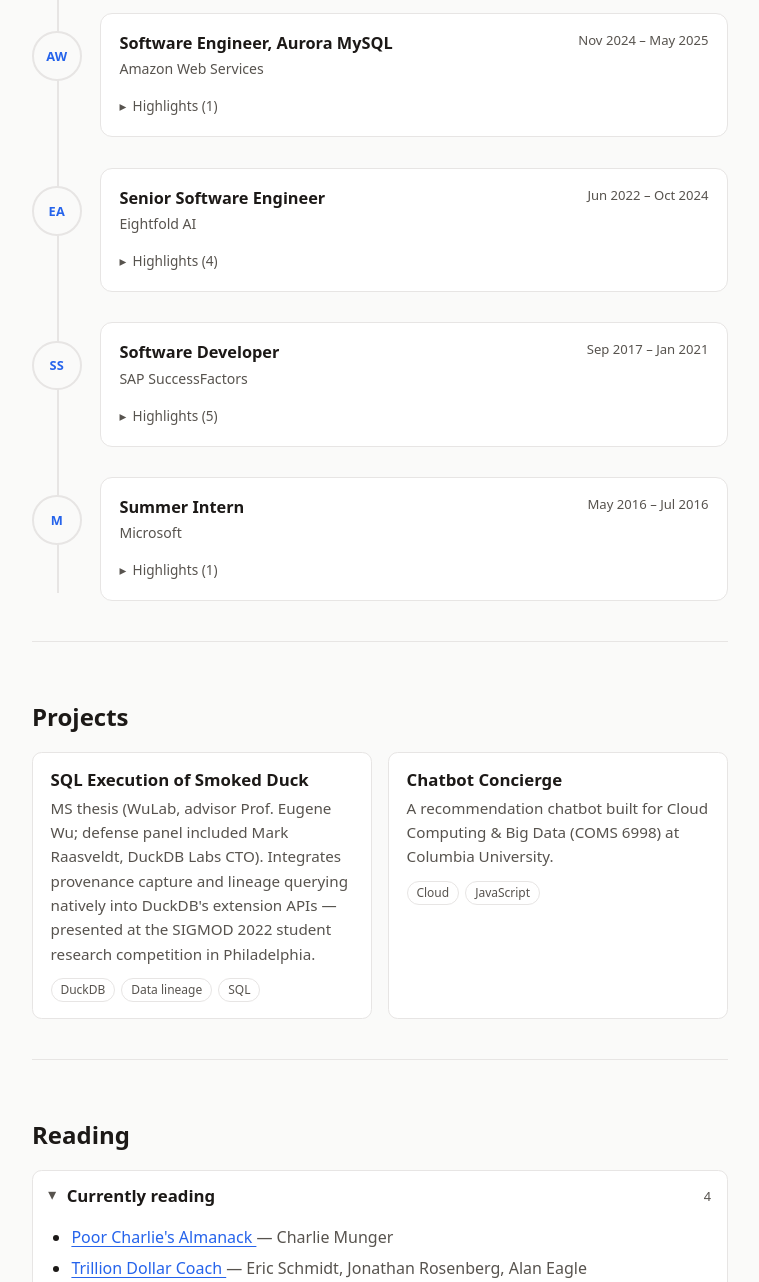
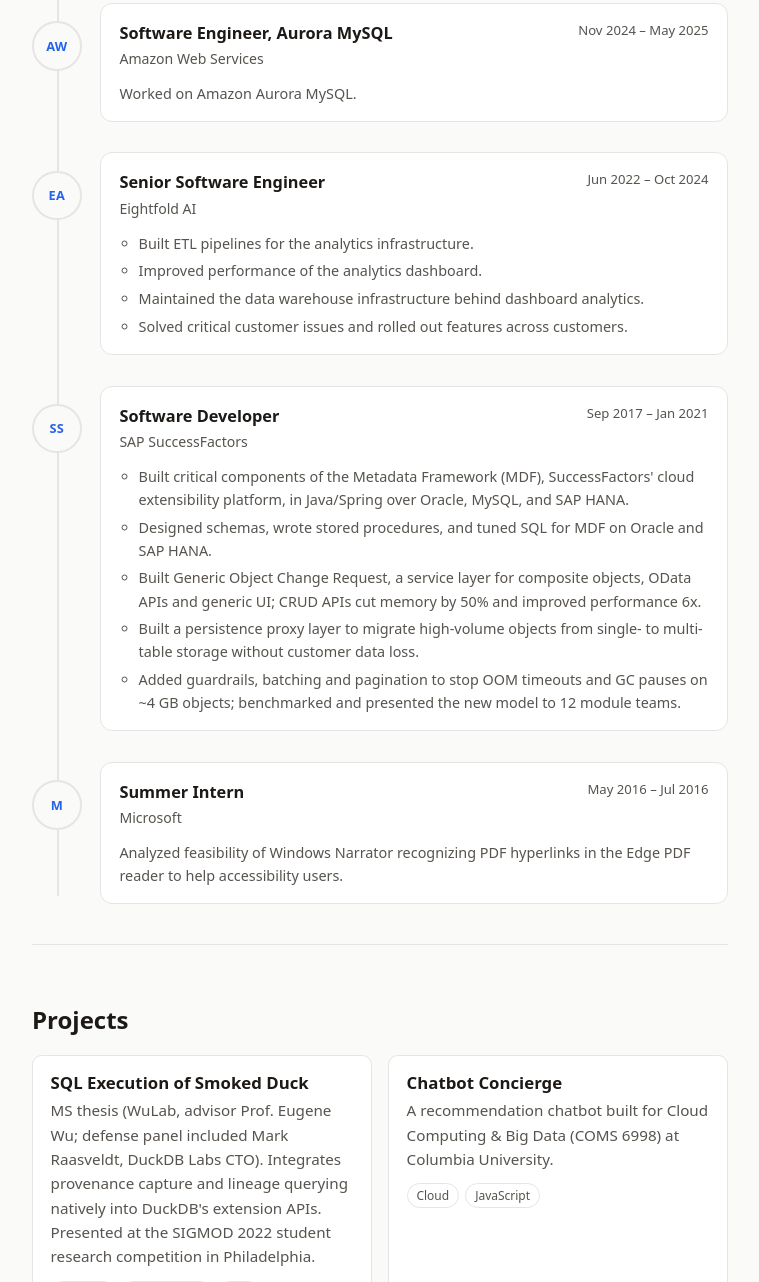
Before and after one commit to sughosh360/sughosh360.github.io, an Astro site: page / in a window 1280 px wide. Shown: the part 911-2193 px from the top of the page, without its empty margins (260-1019 px from the left). Built offline with nearby package versions, Linux system fonts and the light colour scheme; Astro itself is replaced by a stand-in of ours.

Commit message:
Simplify experience cards and remove em dashes
Co-Authored-By: Devin AI <158243242+devin-ai-integration[bot]@users.noreply.github.com>

```diff
--- a/src/components/BookList.astro
+++ b/src/components/BookList.astro
@@ -23,7 +23,7 @@ const { heading, books, open = false } = Astro.props;
             <a href={book.url} target="_blank" rel="noopener noreferrer">
               {book.title}
             </a>
-            {book.author && <span class="muted"> — {book.author}</span>}
+            {book.author && <span class="muted"> by {book.author}</span>}
           </li>
         ))}
       </ul>
--- a/src/components/ExperienceTimeline.astro
+++ b/src/components/ExperienceTimeline.astro
@@ -42,15 +42,11 @@ const isCurrent = (period: string) => /present/i.test(period);
                 <span class="period muted">{item.period}</span>
               </div>
             </div>
-            {item.bullets.length > 0 && (
-              <details class="details">
-                <summary>Highlights ({item.bullets.length})</summary>
-                <ul>
-                  {item.bullets.map((b) => (
-                    <li>{b}</li>
-                  ))}
-                </ul>
-              </details>
+            {item.bullets.length === 1 && <p class="contributions">{item.bullets[0]}</p>}
+            {item.bullets.length > 1 && (
+              <ul class="contributions">
+                {item.bullets.map((bullet) => <li>{bullet}</li>)}
+              </ul>
             )}
           </article>
         </li>
@@ -247,40 +243,16 @@ const isCurrent = (period: string) => /present/i.test(period);
     background: color-mix(in srgb, var(--accent) 12%, transparent);
   }
 
-  .details {
-    margin-top: 0.7rem;
-  }
-  .details summary {
-    cursor: pointer;
-    font-size: 0.85rem;
-    color: var(--muted);
-    list-style: none;
-    display: inline-flex;
-    align-items: center;
-    gap: 0.4rem;
-    padding: 0.2rem 0;
-  }
-  .details summary::-webkit-details-marker {
-    display: none;
-  }
-  .details summary::before {
-    content: '▸';
-    transition: transform 0.2s ease;
-  }
-  .details[open] summary::before {
-    transform: rotate(90deg);
-  }
-  .details summary:hover {
-    color: var(--fg);
-  }
-  .details ul {
-    margin: 0.6rem 0 0;
-    padding-left: 1.2rem;
+  .contributions {
+    margin: 0.7rem 0 0;
     font-size: 0.9rem;
     color: var(--muted);
   }
-  .details li {
-    margin: 0.3rem 0;
+  ul.contributions {
+    padding-inline-start: 1.2rem;
+  }
+  .contributions li + li {
+    margin-top: 0.3rem;
   }
 
   @media (max-width: 560px) {
@@ -312,8 +284,7 @@ const isCurrent = (period: string) => /present/i.test(period);
     }
     .card,
     .dot,
-    .chip,
-    .details summary::before {
+    .chip {
       transition: none;
     }
   }
--- a/src/data/projects.json
+++ b/src/data/projects.json
@@ -2,7 +2,7 @@
   {
     "id": "thesis",
     "name": "SQL Execution of Smoked Duck",
-    "description": "MS thesis (WuLab, advisor Prof. Eugene Wu; defense panel included Mark Raasveldt, DuckDB Labs CTO). Integrates provenance capture and lineage querying natively into DuckDB's extension APIs \u2014 presented at the SIGMOD 2022 student research competition in Philadelphia.",
+    "description": "MS thesis (WuLab, advisor Prof. Eugene Wu; defense panel included Mark Raasveldt, DuckDB Labs CTO). Integrates provenance capture and lineage querying natively into DuckDB's extension APIs. Presented at the SIGMOD 2022 student research competition in Philadelphia.",
     "url": "https://github.com/sughosh360/Thesis",
     "tags": [
       "DuckDB",
--- a/src/data/site.ts
+++ b/src/data/site.ts
@@ -26,7 +26,7 @@ export const site = {
   name: 'Sughosh Kaushik',
   title: 'Sughosh Kaushik',
   description: 'Personal site of Sughosh Kaushik: projects and reading list.',
-  bio: 'Database enthusiast. Software engineer at AWS, working on the Redshift query engine — before that ZeroETL and Aurora MySQL. Fluent in SQL; Columbia MS thesis on lineage querying in DuckDB. I write about what I build and keep track of what I read.',
+  bio: 'Database enthusiast and software engineer at AWS. My work includes the Redshift query engine, ZeroETL, and Aurora MySQL. I’m fluent in SQL and wrote my Columbia MS thesis on lineage querying in DuckDB. I write about what I build and keep track of what I read.',
   links: [
     { label: 'GitHub', url: 'https://github.com/sughosh360' },
     { label: 'LinkedIn', url: 'https://www.linkedin.com/in/sughosh-kaushik' },
--- a/src/pages/index.astro
+++ b/src/pages/index.astro
@@ -23,7 +23,7 @@ const byStatus = (status: 'reading' | 'read' | 'next') =>
 
   <section id="experience">
     <h2>Experience</h2>
-    <p class="muted">Software engineer — databases, query engines, and the systems behind them.</p>
+    <p class="muted">I work on databases, query engines, and the systems behind them.</p>
     <ExperienceTimeline items={experience} />
   </section>
 
```
